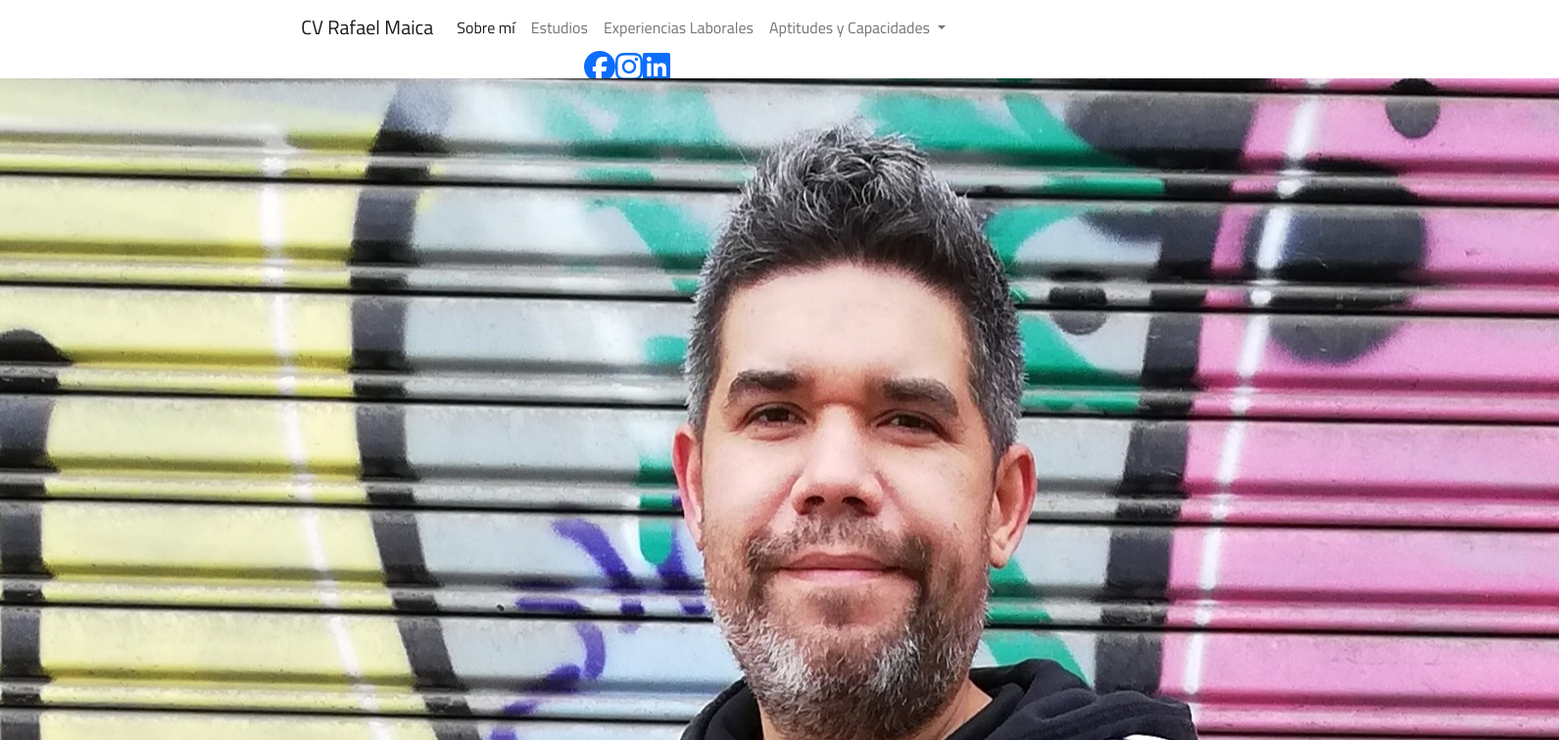
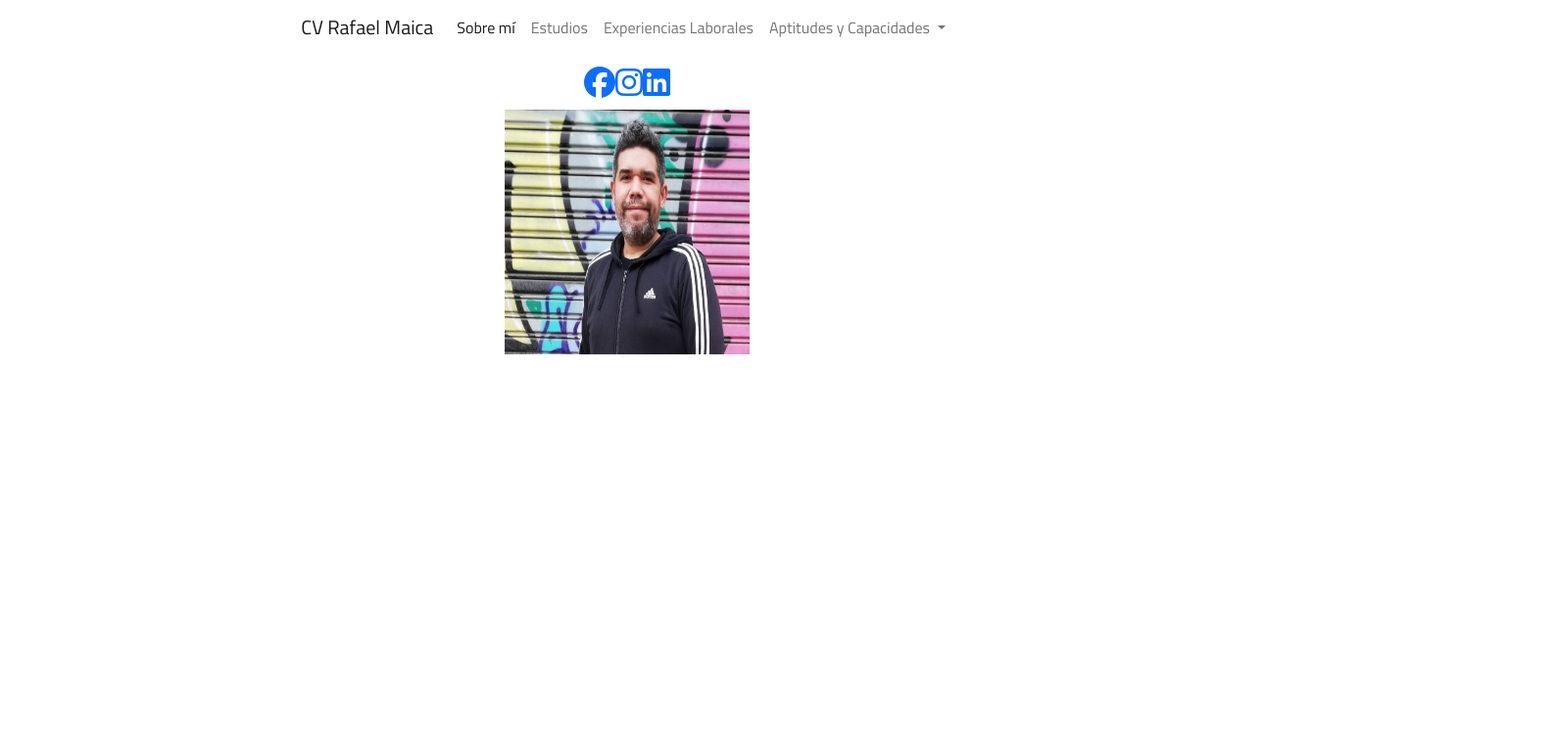
Before and after one commit to valeria-joubara/ralphmaica_vale, a plain HTML site: page index.html in a window 1280 px wide. Shown: the top 756 px of the page at 98% size, 1591 px wide, since content can reach past the window. Drawn offline with nearby package versions, Linux system fonts and the light colour scheme.

Commit message:
dando tamaño a foto de perfil

```diff
--- a/index.html
+++ b/index.html
@@ -85,13 +85,13 @@
         </nav>
       </header>
     </div>
-    <div class="Redes Sociales d-flex justify-content-center">
+    <div class="Redes Sociales d-flex justify-content-center mt-3">
         <a href="https://web.facebook.com/Rafael.A.Maica.M"><i class="fa-brands fa-facebook fa-2xl"></i></a>
         <a href="https://www.instagram.com/rafa_maica/"><i class="fa-brands fa-instagram fa-2xl"></i></a>
         <a href="https://www.linkedin.com/in/rafael-maica-mujica-083374127/"><i class="fa-brands fa-linkedin fa-2xl"></i></a>
     </div>
-    <div>
-        <img src="./assets/img/mi_foto_perfil (2).jpeg" alt="Mi_foto_perfil">
+    <div class="contenedor_foto_de_perfil d-flex justify-content-center mt-3">
+        <img class="mi_foto_perfil" src="assets/img/mi_foto_perfil (2).jpeg" alt="Mi_foto_perfil">
     </div>
     </section>
 
```
